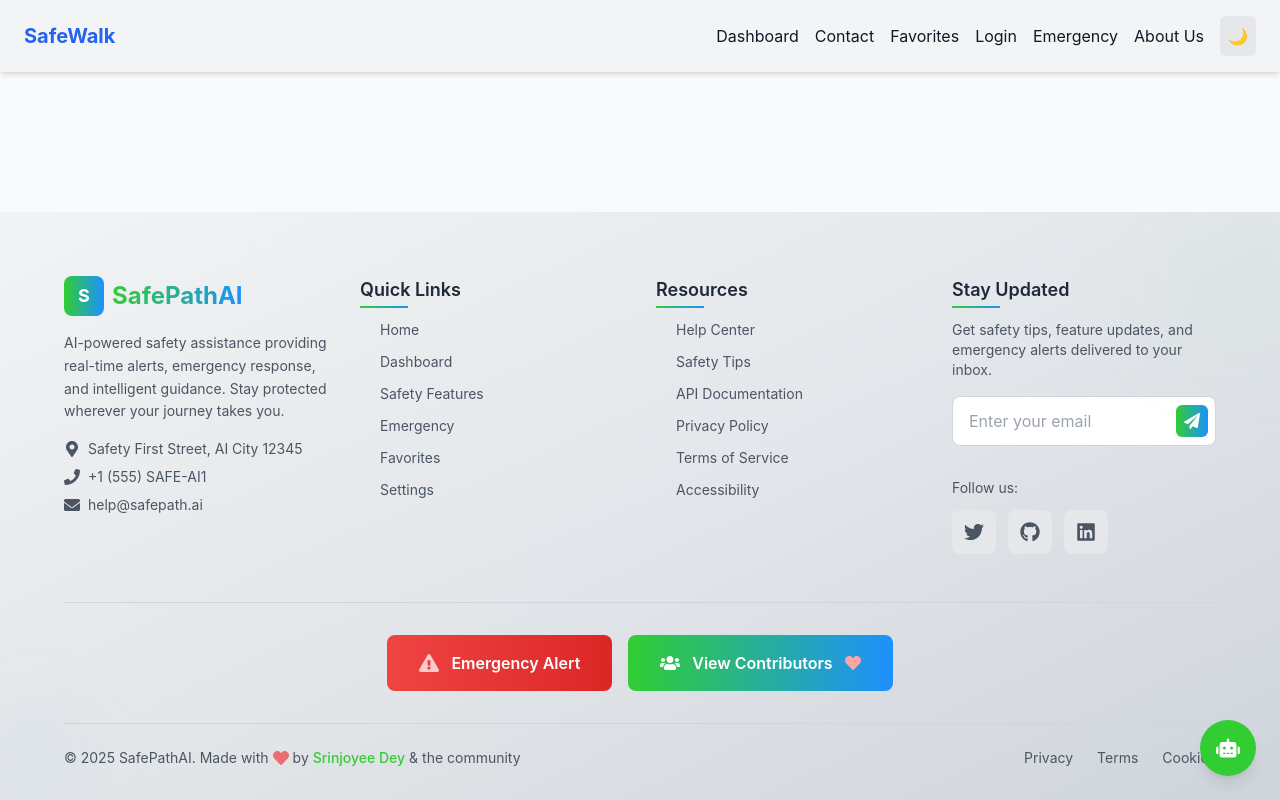
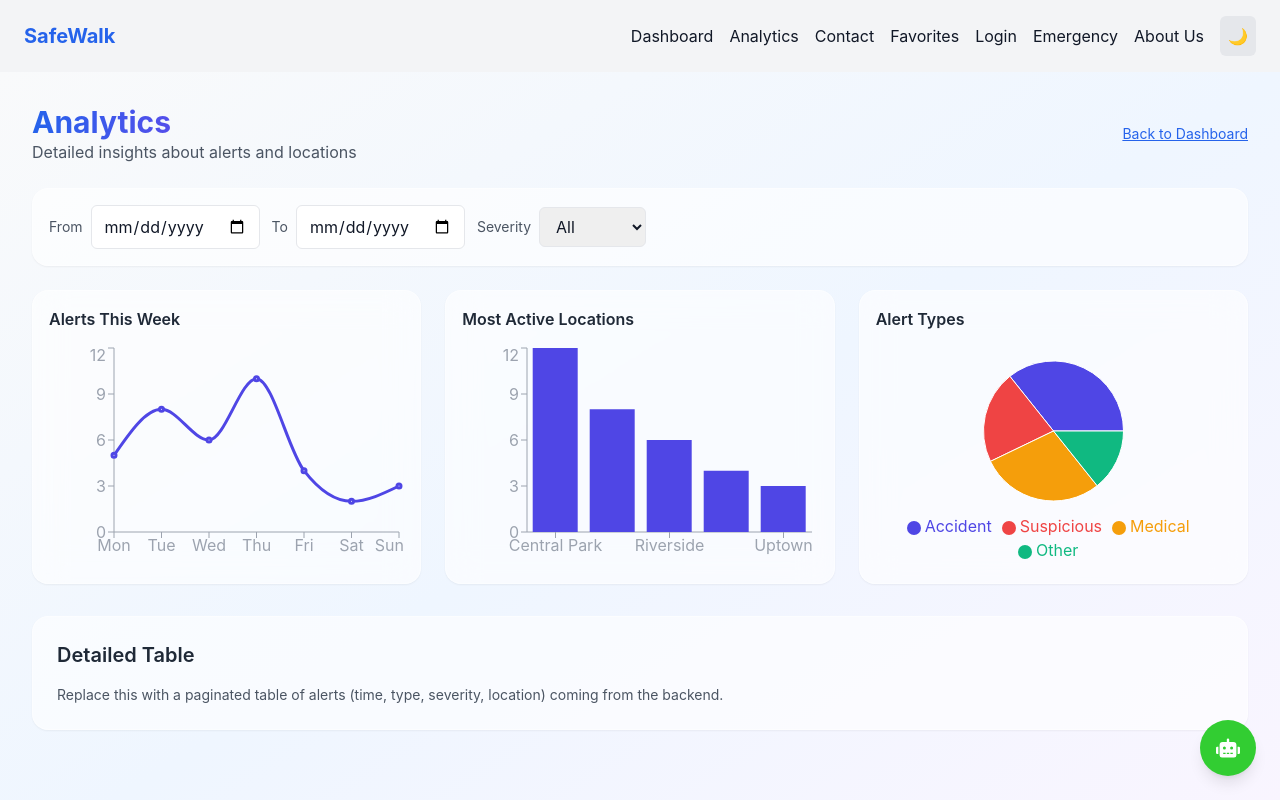
Before and after one commit to SrinjoyeeDey/SafePathAI-AI-Powered-Safety-Assistance-App, a React app in the folder frontend/: page /analytics in a window 1280 px wide. Shown: the top 800 px of the page. Built offline with nearby package versions, Linux system fonts and the light colour scheme; the HTML template or start-up script is replaced by a standard one.

Commit message:
Add Analytics Section

```diff
--- a/frontend/package.json
+++ b/frontend/package.json
@@ -11,6 +11,7 @@
   },
   "dependencies": {
     "@tailwindcss/postcss": "^4.1.14",
+    "recharts": "^2.6.0",
     "axios": "^1.12.2",
     "leaflet": "^1.9.4",
     "react": "^19.2.0",
--- a/frontend/src/App.tsx
+++ b/frontend/src/App.tsx
@@ -3,6 +3,7 @@ import Navbar from "./components/Navbar";
 import Footer from "./components/Footer";
 import Chat from "./components/Chat";
 import Dashboard from "./pages/Dashboard";
+import Analytics from "./pages/Analytics";
 import Login from "./pages/Login";
 import Signup from "./pages/signup";
 import ContactOwner from "./pages/ContactOwner";
@@ -29,6 +30,7 @@ function App() {
                 <Route path="/signup" element={<Signup />} />
                 <Route path="/Emergency" element={<Emergency />} />
                 <Route path="/favorites" element={<Favorites/>}/>
+                <Route path="/analytics" element={<Analytics/>} />
                 <Route path="/about-us" element={<AboutUs/>}/>
               </Routes>
             </main>
--- /dev/null
+++ b/frontend/src/components/Analytics/ChartCard.tsx
@@ -0,0 +1,71 @@
+import type React from 'react';
+import {
+  LineChart,
+  Line,
+  XAxis,
+  YAxis,
+  Tooltip,
+  ResponsiveContainer,
+  BarChart,
+  Bar,
+  PieChart,
+  Pie,
+  Cell,
+  Legend,
+} from 'recharts';
+
+interface ChartCardProps {
+  title: string;
+  children?: React.ReactNode;
+}
+
+export const ChartCard: React.FC<ChartCardProps> = ({ title, children }) => {
+  return (
+    <div className="p-4 bg-white/60 dark:bg-gray-800/60 backdrop-blur-lg rounded-2xl border border-white/40 dark:border-gray-700/40 shadow-sm">
+      <h3 className="text-md font-semibold mb-3 text-gray-800 dark:text-white">{title}</h3>
+      <div className="h-56">
+        {children}
+      </div>
+    </div>
+  );
+};
+
+export const COLORS = ['#4F46E5', '#EF4444', '#F59E0B', '#10B981', '#3B82F6'];
+
+export const SmallLineChart: React.FC<{data:any, dataKey:string}> = ({data,dataKey}) => (
+  <ResponsiveContainer width="100%" height="100%">
+    <LineChart data={data}>
+      <XAxis dataKey="name" stroke="#9CA3AF" />
+      <YAxis stroke="#9CA3AF" />
+      <Tooltip />
+      <Line type="monotone" dataKey={dataKey} stroke="#4F46E5" strokeWidth={3} dot={{ r: 2 }} />
+    </LineChart>
+  </ResponsiveContainer>
+);
+
+export const SmallBarChart: React.FC<{data:any, dataKey:string}> = ({data,dataKey}) => (
+  <ResponsiveContainer width="100%" height="100%">
+    <BarChart data={data}>
+      <XAxis dataKey="name" stroke="#9CA3AF" />
+      <YAxis stroke="#9CA3AF" />
+      <Tooltip />
+      <Bar dataKey={dataKey} fill="#4F46E5" />
+    </BarChart>
+  </ResponsiveContainer>
+);
+
+export const SmallPieChart: React.FC<{data:any, dataKey?:string}> = ({data}) => (
+  <ResponsiveContainer width="100%" height="100%">
+    <PieChart>
+      <Pie data={data} dataKey="value" nameKey="name" outerRadius={70} fill="#4F46E5">
+        {data.map((_entry:any, index:number) => (
+          <Cell key={`cell-${index}`} fill={COLORS[index % COLORS.length]} />
+        ))}
+      </Pie>
+      <Tooltip />
+      <Legend />
+    </PieChart>
+  </ResponsiveContainer>
+);
+
+export default ChartCard;
--- /dev/null
+++ b/frontend/src/components/Analytics/Filters.tsx
@@ -0,0 +1,36 @@
+import React from 'react';
+
+interface FiltersProps {
+  startDate: string;
+  endDate: string;
+  onStartDateChange: (v:string)=>void;
+  onEndDateChange: (v:string)=>void;
+  onSeverityChange: (v:string)=>void;
+  severity: string;
+}
+
+const Filters: React.FC<FiltersProps> = ({startDate,endDate,onStartDateChange,onEndDateChange,onSeverityChange,severity}) => {
+  return (
+    <div className="p-4 bg-white/60 dark:bg-gray-800/60 rounded-2xl border border-white/40 dark:border-gray-700/40 shadow-sm flex flex-col sm:flex-row gap-3 items-center">
+      <div className="flex items-center gap-2">
+        <label className="text-sm text-gray-600 dark:text-gray-300">From</label>
+        <input type="date" value={startDate} onChange={e=>onStartDateChange(e.target.value)} className="px-3 py-2 rounded-md border" />
+      </div>
+      <div className="flex items-center gap-2">
+        <label className="text-sm text-gray-600 dark:text-gray-300">To</label>
+        <input type="date" value={endDate} onChange={e=>onEndDateChange(e.target.value)} className="px-3 py-2 rounded-md border" />
+      </div>
+      <div className="flex items-center gap-2">
+        <label className="text-sm text-gray-600 dark:text-gray-300">Severity</label>
+        <select value={severity} onChange={e=>onSeverityChange(e.target.value)} className="px-3 py-2 rounded-md border">
+          <option value="all">All</option>
+          <option value="low">Low</option>
+          <option value="medium">Medium</option>
+          <option value="high">High</option>
+        </select>
+      </div>
+    </div>
+  );
+}
+
+export default Filters;
--- a/frontend/src/components/Navbar.tsx
+++ b/frontend/src/components/Navbar.tsx
@@ -12,6 +12,7 @@ const Navbar = () => {
 
       <div className="flex gap-4 items-center">
         <Link to="/dashboard">Dashboard</Link>
+  <Link to="/analytics">Analytics</Link>
         <Link to="/contact-owner">Contact</Link>
         <Link to="/favorites">Favorites</Link>
         <Link to="/login">Login</Link>
--- a/frontend/src/components/SOSButton.tsx
+++ b/frontend/src/components/SOSButton.tsx
@@ -1,4 +1,3 @@
-import React from "react";
 import api from "../services/api";
 
 const SOSButton = () => {
--- a/frontend/src/components/SummaryCards.tsx
+++ b/frontend/src/components/SummaryCards.tsx
@@ -2,10 +2,8 @@ import {
   FaBell,
   FaMapMarkerAlt,
   FaRobot,
-  FaShieldAlt,
   FaUsers,
-  FaChartLine,
-  FaExclamationCircle
+
 } from "react-icons/fa";
 
 interface SummaryCardsProps {
--- /dev/null
+++ b/frontend/src/pages/Analytics.tsx
@@ -0,0 +1,84 @@
+import { useMemo, useState } from 'react';
+import { ChartCard, SmallLineChart, SmallBarChart, SmallPieChart } from '../components/Analytics/ChartCard';
+import Filters from '../components/Analytics/Filters';
+import { Link } from 'react-router-dom';
+
+// Mock data for charts - replace with API calls to backend when available
+const weeklyAlerts = [
+  { name: 'Mon', alerts: 5 },
+  { name: 'Tue', alerts: 8 },
+  { name: 'Wed', alerts: 6 },
+  { name: 'Thu', alerts: 10 },
+  { name: 'Fri', alerts: 4 },
+  { name: 'Sat', alerts: 2 },
+  { name: 'Sun', alerts: 3 },
+];
+
+const locationActivity = [
+  { name: 'Central Park', value: 12 },
+  { name: 'Main St', value: 8 },
+  { name: 'Riverside', value: 6 },
+  { name: 'Downtown', value: 4 },
+  { name: 'Uptown', value: 3 },
+];
+
+const alertTypes = [
+  { name: 'Accident', value: 10 },
+  { name: 'Suspicious', value: 6 },
+  { name: 'Medical', value: 8 },
+  { name: 'Other', value: 4 },
+];
+
+export default function Analytics() {
+  const [startDate, setStartDate] = useState('');
+  const [endDate, setEndDate] = useState('');
+  const [severity, setSeverity] = useState('all');
+
+  // Simple filtered datasets (mock - in real app filter server-side)
+  const filteredWeekly = useMemo(() => weeklyAlerts, [startDate, endDate, severity]);
+  const filteredLocations = useMemo(() => locationActivity, [startDate, endDate, severity]);
+  const filteredTypes = useMemo(() => alertTypes, [startDate, endDate, severity]);
+
+  return (
+    <div className="min-h-screen bg-gradient-to-br from-gray-50 via-blue-50 to-purple-50 dark:from-gray-900 dark:via-gray-800 dark:to-gray-900 p-4 sm:p-6 lg:p-8">
+      <div className="max-w-7xl mx-auto">
+        <div className="flex items-center justify-between mb-6">
+          <div>
+            <h1 className="text-3xl font-bold bg-gradient-to-r from-blue-600 to-purple-600 bg-clip-text text-transparent">Analytics</h1>
+            <p className="text-gray-600 dark:text-gray-400">Detailed insights about alerts and locations</p>
+          </div>
+          <Link to="/dashboard" className="text-sm text-blue-600 dark:text-blue-400 underline">Back to Dashboard</Link>
+        </div>
+
+        <Filters
+          startDate={startDate}
+          endDate={endDate}
+          onStartDateChange={setStartDate}
+          onEndDateChange={setEndDate}
+          severity={severity}
+          onSeverityChange={setSeverity}
+        />
+
+        <div className="grid lg:grid-cols-3 gap-6 mt-6">
+          <ChartCard title="Alerts This Week">
+            <SmallLineChart data={filteredWeekly} dataKey="alerts" />
+          </ChartCard>
+
+          <ChartCard title="Most Active Locations">
+            <SmallBarChart data={filteredLocations} dataKey="value" />
+          </ChartCard>
+
+          <ChartCard title="Alert Types">
+            <SmallPieChart data={filteredTypes} />
+          </ChartCard>
+        </div>
+
+        {/* Additional detailed section */}
+        <div className="mt-8 p-6 bg-white/60 dark:bg-gray-800/60 rounded-2xl border border-white/40 dark:border-gray-700/40 shadow-sm">
+          <h2 className="text-xl font-semibold mb-4 text-gray-800 dark:text-white">Detailed Table</h2>
+          <p className="text-sm text-gray-600 dark:text-gray-400">Replace this with a paginated table of alerts (time, type, severity, location) coming from the backend.</p>
+        </div>
+      </div>
+    </div>
+  );
+}
--- a/frontend/src/pages/Dashboard.tsx
+++ b/frontend/src/pages/Dashboard.tsx
@@ -2,10 +2,9 @@
 
 import { useState,useEffect } from "react";
 import { Link } from "react-router-dom";
-import Map from "../components/Map";
-import api from "../services/api";
 import UserLocation from "../components/Dashboard/UserLocation";
 import SummaryCards from "../components/SummaryCards";
+import { ChartCard, SmallLineChart, SmallBarChart, SmallPieChart } from '../components/Analytics/ChartCard';
 import {
   FaStar,
   FaMapMarkedAlt,
@@ -23,21 +22,6 @@ interface SafeZone {
   isFavorite: boolean;
 }
 
-interface OverpassElement {
-  id: number;
-  lat: number;
-  lon: number;
-  tags?: {
-    amenity: string;
-    name?: string;
-  };
-}
-
-const TYPE_EMOJI: Record<SafeZone["type"], string> = {
-  hospital: "🏥",
-  police: "🚓",
-  pharmacy: "💊",
-};
 
 export default function Dashboard() {
 
@@ -46,24 +30,8 @@ export default function Dashboard() {
     }, []);
 
   const [locations, setLocations] = useState<SafeZone[]>([]);
-  const [sosLoading, setSosLoading] = useState(false);
 
   // Called by Map: receives up to 3 selected places (1 hospital, 1 police, 1 pharmacy)
-  const handleSafeZones = (zones: OverpassElement[]) => {
-    const mapped = zones.map((z: OverpassElement, idx: number) => {
-      const amenity = (z.tags?.amenity || "hospital") as SafeZone["type"];
-      return {
-        id: z.id || idx,
-        name: z.tags?.name || `${amenity} ${idx + 1}`,
-        latitude: z.lat,
-        longitude: z.lon,
-        type: amenity,
-        isFavorite: false,
-      } as SafeZone;
-    });
-
-    setLocations(mapped);
-  };
 
   // Summary data for cards
   const [summaryData] = useState({
@@ -81,52 +49,7 @@ export default function Dashboard() {
     );
   };
 
-  const sendSOS = async () => {
-    if (!navigator.geolocation) {
-      alert("Geolocation is not supported by your browser");
-      return;
-    }
-
-    setSosLoading(true);
-
-    navigator.geolocation.getCurrentPosition(
-      async (position) => {
-        try {
-          const latitude = position.coords.latitude;
-          const longitude = position.coords.longitude;
-
-          // Get favorite locations for SOS
-          const recipients = locations
-            .filter((l) => l.isFavorite)
-            .map((l) => l.name);
-
-          // TODO: Replace with backend SOS endpoint when ready
-          console.log("SOS Data:", {
-            latitude,
-            longitude,
-            recipients,
-            timestamp: new Date().toISOString(),
-          });
-
-          // Simulate API call
-          await new Promise(resolve => setTimeout(resolve, 1000));
-
-          alert(`🚨 SOS sent!\nLocation: (${latitude.toFixed(5)}, ${longitude.toFixed(5)})\nRecipients: ${recipients.length ? recipients.join(", ") : "None selected"}`);
-        } catch (err) {
-          console.error("SOS error:", err);
-          alert("Failed to send SOS");
-        } finally {
-          setSosLoading(false);
-        }
-      },
-      (err) => {
-        console.error("Geolocation error:", err);
-        alert("Failed to get location. Please enable GPS.");
-        setSosLoading(false);
-      },
-      { enableHighAccuracy: true, timeout: 10000 }
-    );
-  };
+  // location handlers and SOS functionality exist in other parts of the app; kept minimal here
 
   return (
     <div className="min-h-screen bg-gradient-to-br from-gray-50 via-blue-50 to-purple-50 dark:from-gray-900 dark:via-gray-800 dark:to-gray-900 p-4 sm:p-6 lg:p-8">
@@ -258,6 +181,28 @@ export default function Dashboard() {
             </Link>
           </div>
         </div>
+
+        {/* Analytics Overview */}
+        <div className="mt-8">
+          <div className="flex items-center justify-between mb-4">
+            <h2 className="text-2xl font-semibold text-gray-800 dark:text-white">Analytics Overview</h2>
+            <Link to="/analytics" className="text-sm text-blue-600 dark:text-blue-400 underline">View More Analytics</Link>
+          </div>
+
+          <div className="grid sm:grid-cols-3 gap-4">
+            <ChartCard title="Alerts This Week">
+              <SmallLineChart data={[{name:'Mon',alerts:3},{name:'Tue',alerts:5},{name:'Wed',alerts:4},{name:'Thu',alerts:6},{name:'Fri',alerts:2},{name:'Sat',alerts:1},{name:'Sun',alerts:2}]} dataKey="alerts" />
+            </ChartCard>
+
+            <ChartCard title="Top Locations">
+              <SmallBarChart data={[{name:'Main St',value:10},{name:'Central',value:8},{name:'Park',value:5}]} dataKey="value" />
+            </ChartCard>
+
+            <ChartCard title="Alert Types">
+              <SmallPieChart data={[{name:'Accident',value:10},{name:'Medical',value:6},{name:'Other',value:3}]} />
+            </ChartCard>
+          </div>
+        </div>
       </div>
     </div>
   );
--- a/frontend/src/pages/signup.tsx
+++ b/frontend/src/pages/signup.tsx
@@ -70,14 +70,11 @@ const Signup = () => {
   };
 
 
-  const [exiting,setExiting]=useState(false)
-
-  // const goToLogin = (e?: React.MouseEvent<HTMLButtonElement>) => {
-  //   e?.preventDefault();
-  //   if (exiting) return;
-  //   setExiting(true);
-  //   setTimeout(() => navigate('/login'), 300);
-  // };
+  // simple navigation helper
+  const goToLogin = (e?: React.MouseEvent<HTMLButtonElement>) => {
+    e?.preventDefault();
+    navigate('/login');
+  };
 
   return (
     <div className="flex items-center justify-center min-h-[calc(100vh-4rem)] py-8 px-4 bg-gradient-to-r from-white/50 to-white dark:from-black dark:via-[#071026] dark:to-[#071026]">
```
Also changed, not shown: 1 other file (tests, documents, lock files or other folders).
